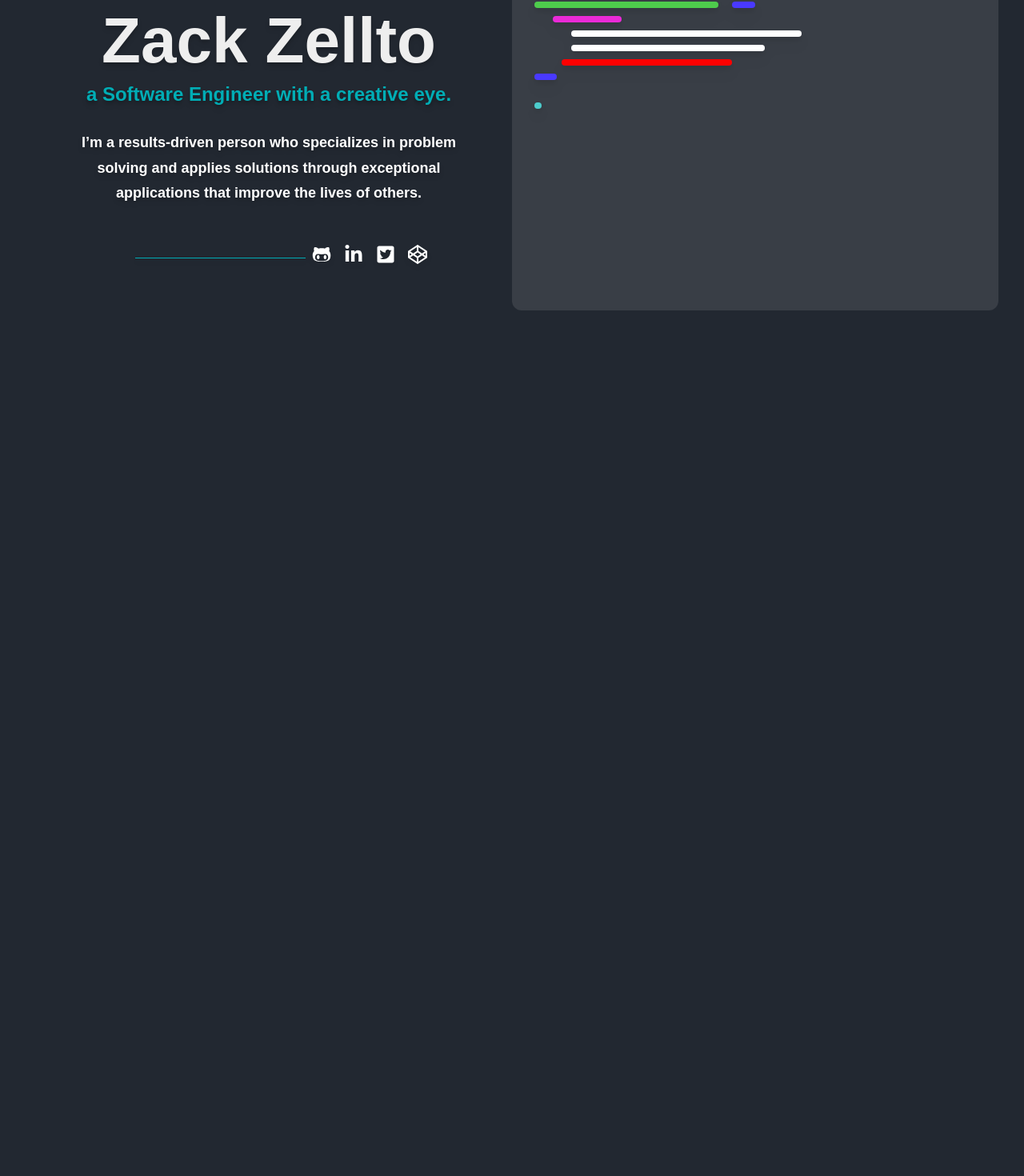
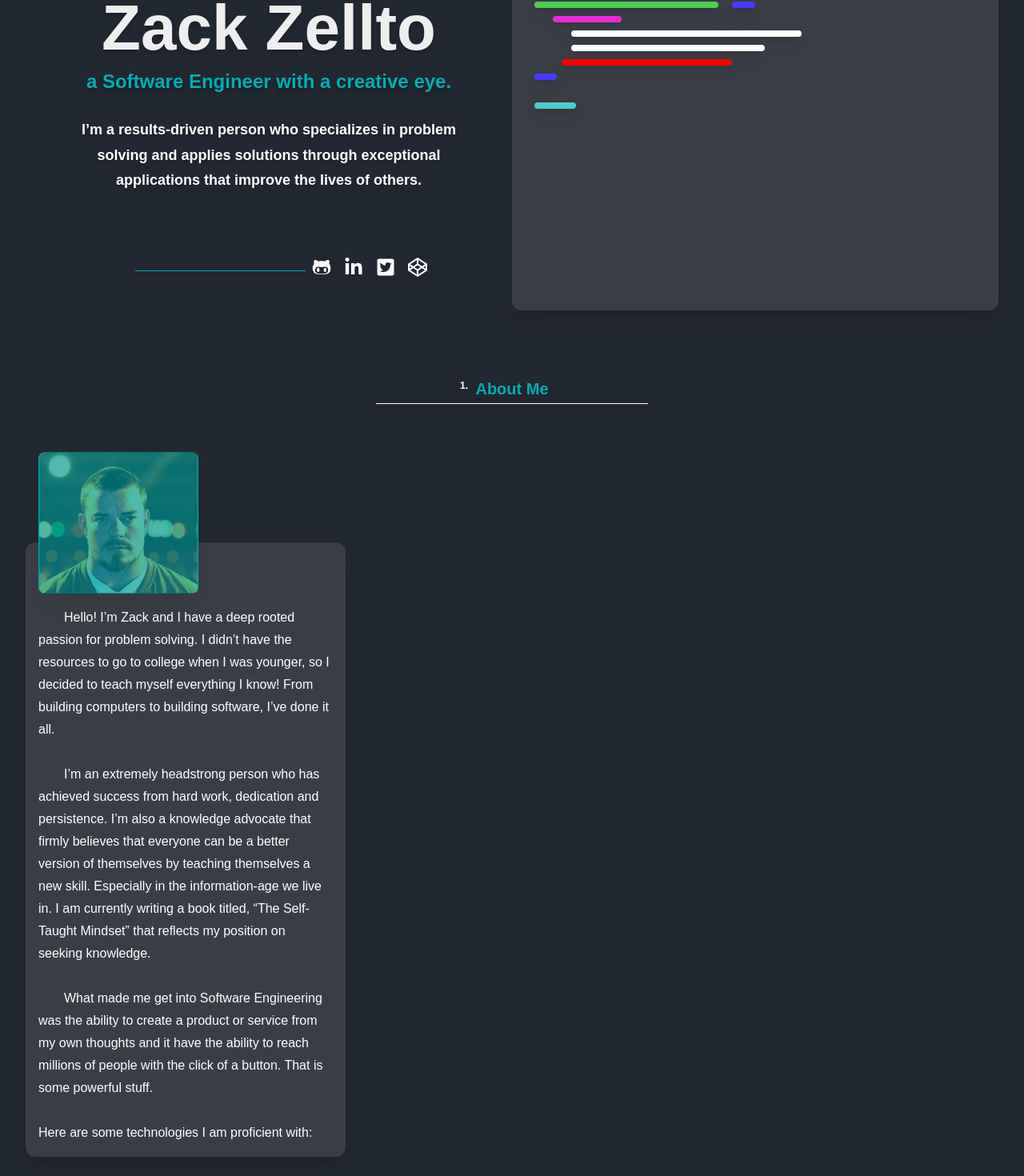
Before and after one commit to zackzellto/dev_portfolio_v3, a React (Vite) app: page / in a window 1280 px wide. Shown: the part 340-1810 px from the top of the page at 80% size. Before the commit the page ends 800 px from the top, so only its background shows below. Built offline with nearby package versions, Linux system fonts and the light colour scheme.

Commit message:
started about me section

```diff
--- a/src/App.tsx
+++ b/src/App.tsx
@@ -3,6 +3,7 @@ import "./index.css";
 import GreetingHeader from "./components/greeting/GreetingHeader";
 import Navbar from "./components/navbar/Navbar";
 import MinimalistCodeBlock from "./components/minimalist-code-block/MinimalistCodeBlock";
+import AboutMe from "./components/about-me/AboutMe";
 
 function App() {
   return (
@@ -13,6 +14,8 @@ function App() {
           <GreetingHeader />
           <MinimalistCodeBlock />
         </div>
+        <br />
+        <AboutMe />
       </div>
     </>
   );
--- /dev/null
+++ b/src/components/about-me/AboutMe.tsx
@@ -0,0 +1,60 @@
+import React from "react";
+import ZackPic from "../../assets/zackpic.png";
+
+type Props = {};
+
+const AboutMe = (props: Props) => {
+  return (
+    <div className="items-center justify-center">
+      <div className="text-center text-[18px] font-bold text-[#00ADB5] drop-shadow-md md:text-center lg:text-center lg:text-[20px] ">
+        <div className="relative top-8">
+          <div className="relative right-14 top-6 text-[12px] text-white lg:right-[60px]">
+            1.
+          </div>
+          <div className="">About Me</div>
+          <div className="mx-auto h-[1px] w-[340px] bg-[#FFFFFF] drop-shadow-md"></div>
+        </div>
+      </div>
+      <br />
+      <div className="relative mx-auto mr-[65%] mt-16  items-center justify-center rounded-lg  ">
+        <div className=" relative left-4 z-30 h-[177px] w-[200px] rounded-lg bg-[#00ADB5]">
+          <img
+            className="opacity-40 shadow-xl hover:opacity-100"
+            src={ZackPic}
+            alt="Zack Picture"
+          />
+        </div>{" "}
+        <div className="relative bottom-16 -z-10 w-[400px] items-center justify-center rounded-xl bg-[#393E46] p-4 text-white shadow-xl">
+          <div className="mt-16 indent-8">
+            {" "}
+            Hello! I’m Zack and I have a deep rooted passion for problem
+            solving. I didn’t have the resources to go to college when I was
+            younger, so I decided to teach myself everything I know! From
+            building computers to building software, I’ve done it all.
+          </div>
+          <br />
+          <div className=" indent-8">
+            I’m an extremely headstrong person who has achieved success from
+            hard work, dedication and persistence. I’m also a knowledge advocate
+            that firmly believes that everyone can be a better version of
+            themselves by teaching themselves a new skill. Especially in the
+            information-age we live in. I am currently writing a book titled,
+            “The Self-Taught Mindset” that reflects my position on seeking
+            knowledge.
+          </div>
+          <br />
+          <div className=" indent-8">
+            What made me get into Software Engineering was the ability to create
+            a product or service from my own thoughts and it have the ability to
+            reach millions of people with the click of a button. That is some
+            powerful stuff.
+          </div>
+          <br />
+          <div>Here are some technologies I am proficient with:</div>
+        </div>
+      </div>
+    </div>
+  );
+};
+
+export default AboutMe;
--- a/src/components/greeting/GreetingHeader.tsx
+++ b/src/components/greeting/GreetingHeader.tsx
@@ -26,7 +26,7 @@ const GreetingHeader = (props: Props) => {
   }, []);
 
   return (
-    <div className="flex flex-col items-center justify-center py-8 md:py-8 lg:mt-32">
+    <div className="mt-8 flex flex-col items-center justify-center py-8 md:py-8 lg:mt-32">
       <div className="mt-2 text-left text-[18px] font-bold text-[#00ADB5] drop-shadow-md md:text-center lg:text-center lg:text-[24px] ">
         <div className="relative top-14">
           {isMobile ? "Hey! I'm" : "Hi, my name is,"}{" "}
@@ -44,7 +44,7 @@ const GreetingHeader = (props: Props) => {
           lives of others.
         </div>{" "}
       </div>
-      <div className="relative right-[35%] top-8 flex h-[1px] w-[30%] bg-[#00ADB5] drop-shadow-md md:right-8 md:w-[35%] lg:right-[10%] ">
+      <div className="relative top-8 mx-auto mt-8 flex h-[1px] w-[80%] bg-[#00ADB5] drop-shadow-md md:right-8 md:w-[35%] lg:right-[10%] ">
         {" "}
         <div className="hidden md:relative md:left-[100%] md:top-[-16px] md:flex">
           <a href="" className="mx-2">
--- a/src/components/minimalist-code-block/MinimalistCodeBlock.tsx
+++ b/src/components/minimalist-code-block/MinimalistCodeBlock.tsx
@@ -206,7 +206,7 @@ const MinimalistCodeBlock = (props: Props) => {
   ];
 
   return (
-    <div className="container mx-auto max-w-screen-sm lg:mt-40">
+    <div className="container mx-auto max-w-screen-sm shadow-xl lg:mt-40">
       <div className="mt-10 rounded-xl bg-[#393E46] ">
         <div className=" max-w-screen-sm rounded-lg px-4 py-4 drop-shadow-lg">
           {divsData.map((divData, index) => (
```
Also changed, not shown: src/assets/zackpic.png (added).
